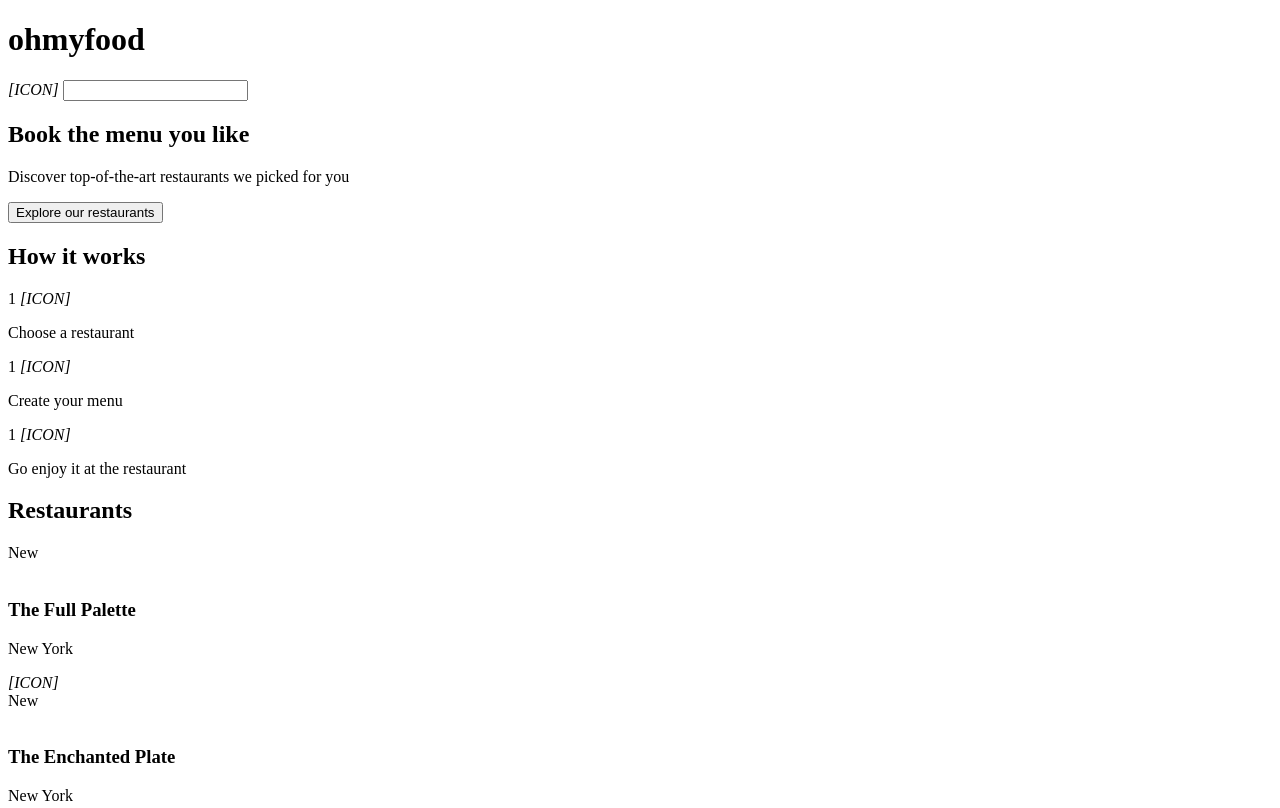
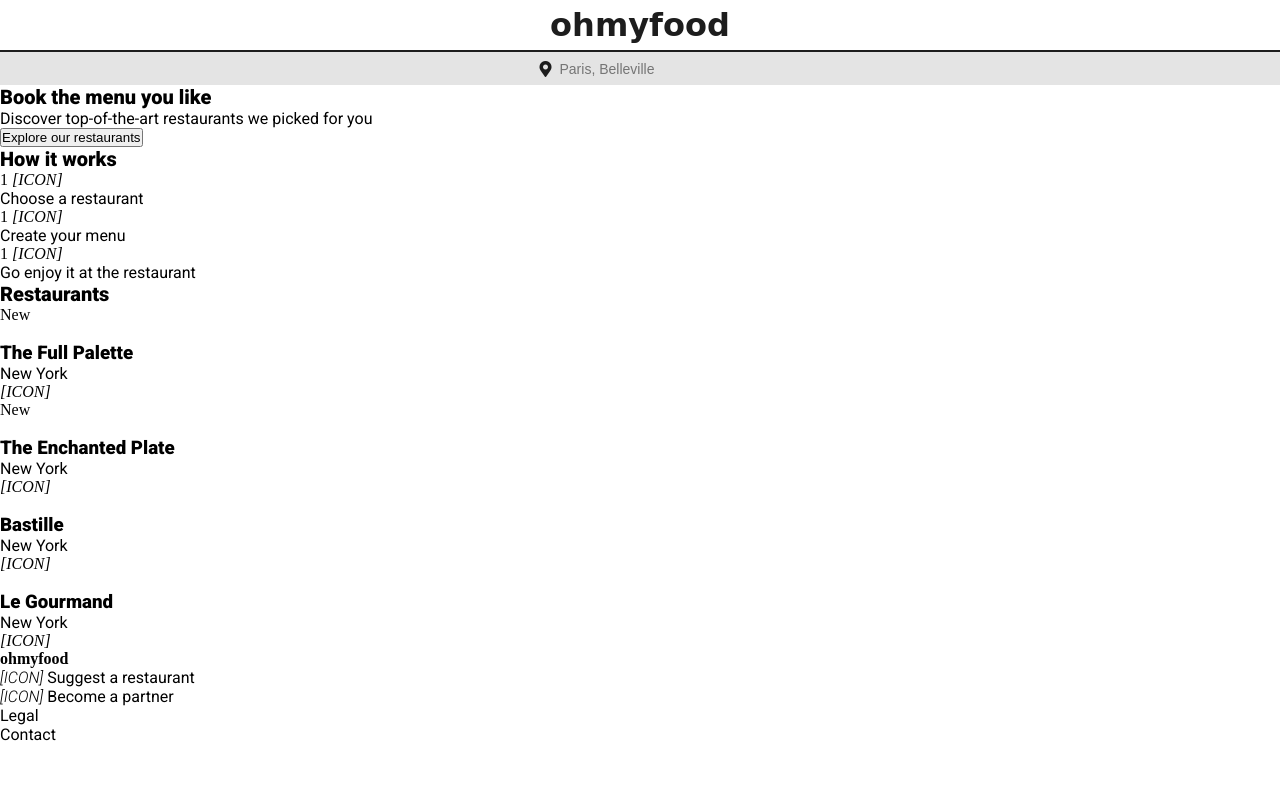
Before and after one commit to tomevertzen/ohmyfood, a website: page index.html in a window 1280 px wide. Shown: the top 808 px of the page. Drawn offline with nearby package versions, Linux system fonts and the light colour scheme; files that its build step writes are made by us from their sources; a web font is replaced by a local one.

Commit message:
Added package.json, _reset.scss, _typography.scss, _location.scss, _header.scss, _variables.scss and main.scss. Also installed Fontawesome package.

```diff
--- a/index.html
+++ b/index.html
@@ -4,6 +4,17 @@
     <meta charset="UTF-8" />
     <meta name="viewport" content="width=device-width, initial-scale=1.0" />
     <title>OhMyFood</title>
+    <link rel="stylesheet" href="./css/main.css" />
+    <link
+      rel="stylesheet"
+      href="./node_modules/@fortawesome/fontawesome-free/css/all.css"
+    />
+    <link rel="preconnect" href="https://fonts.gstatic.com" />
+    <link
+      href="https://fonts.googleapis.com/css2?family=Roboto:ital,wght@0,400;0,500;0,900;1,300&family=Shrikhand&display=swap"
+      rel="stylesheet"
+    />
+    <link rel="stylesheet" href="./css/style.css" />
   </head>
   <body>
     <header class="header">
@@ -13,8 +24,12 @@
       <section class="explore">
         <!-- LOCATION BAR START HERE -->
         <div class="location">
-          <i class="location__icon">[ICON] </i>
-          <input type="text" class="location__input" />
+          <input
+            type="text"
+            class="location__input"
+            placeholder="Paris, Belleville"
+          />
+          <i class="location__icon fas fa-map-marker-alt"></i>
         </div>
         <!-- INTRO SECTION STARTS HERE -->
         <div class="intro">
@@ -50,7 +65,7 @@
         <h2 class="restaurants__heading">Restaurants</h2>
         <!-- FIRST RESTAURANT CARD STARTS HERE -->
         <article class="restaurant">
-          <div class="restaurant__new">New</div>
+          <span class="restaurant__new">New</span>
           <div class="restaurant__img-container">
             <img src="#blank" alt="" class="restaurant__img" />
           </div>
@@ -61,7 +76,7 @@
           </div>
         </article>
         <article class="restaurant">
-          <div class="restaurant__new">New</div>
+          <span class="restaurant__new">New</span>
           <div class="restaurant__img-container">
             <img src="#blank" alt="" class="restaurant__img" />
           </div>
--- /dev/null
+++ b/scss/base/_reset.scss
@@ -0,0 +1,20 @@
+html {
+  font-size: 62.5%;
+  scroll-behavior: smooth;
+}
+
+body {
+  font-size: 1.6rem;
+}
+
+*,
+*::before,
+*::after {
+  box-sizing: border-box;
+  margin: 0;
+  padding: 0;
+}
+
+a {
+  text-decoration: none;
+}
--- /dev/null
+++ b/scss/base/_typography.scss
@@ -0,0 +1,14 @@
+p,
+h2,
+h3 {
+  font-family: "Roboto", sans-serif;
+}
+
+h1 {
+  font-family: "Shrikhand", cursive;
+  color: $color-grey-tertiary;
+}
+
+h2 {
+  font-size: 2rem;
+}
--- /dev/null
+++ b/scss/components/_location.scss
@@ -0,0 +1,36 @@
+.location {
+  display: flex;
+  justify-content: center;
+  align-items: center;
+  border: none;
+  color: $color-grey-tertiary;
+
+  background-color: $color-grey-secondary;
+  height: 3.5rem;
+  border-top: 2px $color-grey-tertiary solid;
+
+  &__input {
+    height: 100%;
+    font-size: 1.4rem;
+    outline: none;
+    background-color: $color-grey-secondary;
+    border-style: solid;
+    border: none;
+    order: 2;
+    margin-left: 0.8rem;
+
+    &:focus {
+      outline: none;
+
+      ~ .location__icon {
+        color: $color-primary;
+        transform: scale(1.1);
+      }
+    }
+  }
+
+  &__icon {
+    order: 1;
+    transition: color 0.4s;
+  }
+}
--- /dev/null
+++ b/scss/layout/_header.scss
@@ -0,0 +1,6 @@
+.header {
+  display: flex;
+  align-items: center;
+  justify-content: center;
+  height: 5rem;
+}
--- /dev/null
+++ b/scss/main.scss
@@ -0,0 +1,14 @@
+// UTILS
+@import "./utils/variables";
+
+// VENDORS
+
+// BASE
+@import "./base/reset";
+@import "./base/typography";
+
+// LAYOUT
+@import "./layout/header";
+
+// COMPONENTS
+@import "./components/location";
--- /dev/null
+++ b/scss/utils/_variables.scss
@@ -0,0 +1,9 @@
+// COLORS
+
+$color-primary: #9356dc;
+$color-secondary: #ff79da;
+$color-tertiary: #99e2d0;
+
+$color-grey-primary: #f7f7f7;
+$color-grey-secondary: #e4e4e4;
+$color-grey-tertiary: #1d1d1d;
```
Also changed, not shown: package.json (added, +25 -0 lines), css/main.css (added), css/style.css (deleted), 2 other files.
